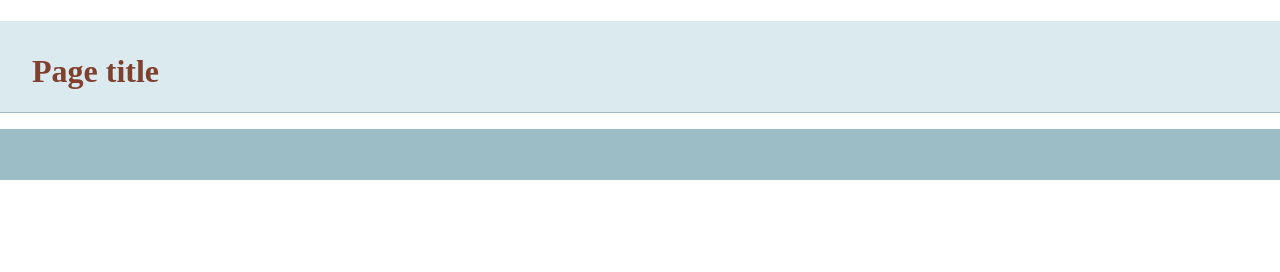
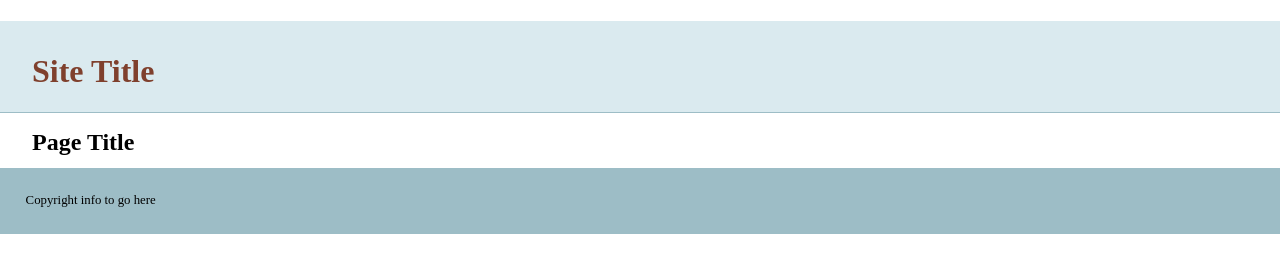
Before and after one commit to peter-arthur/git-basics, a plain HTML site: page index1.html in a window 1280 px wide. Drawn offline with nearby package versions, Linux system fonts and the light colour scheme.

Commit message:
added more info to template

```diff
--- a/index1.html
+++ b/index1.html
@@ -14,13 +14,14 @@
     </head>
     <body>
     <header>
-	<h1>Page title</h1>
+	<h1>Site Title</h1>
     </header>
     <nav id="pageNav">
     </nav>
-    <main>
+    <main><h2>Page Title</h2>
     </main>
     <footer>
+    Copyright info to go here
     </footer>
         <script>
 //use the modernizr load to load up external scripts. This will load the scripts asynchronously, but the order listed matters. Although it will load all scripts in parallel, it will execute them in the order listed
```
